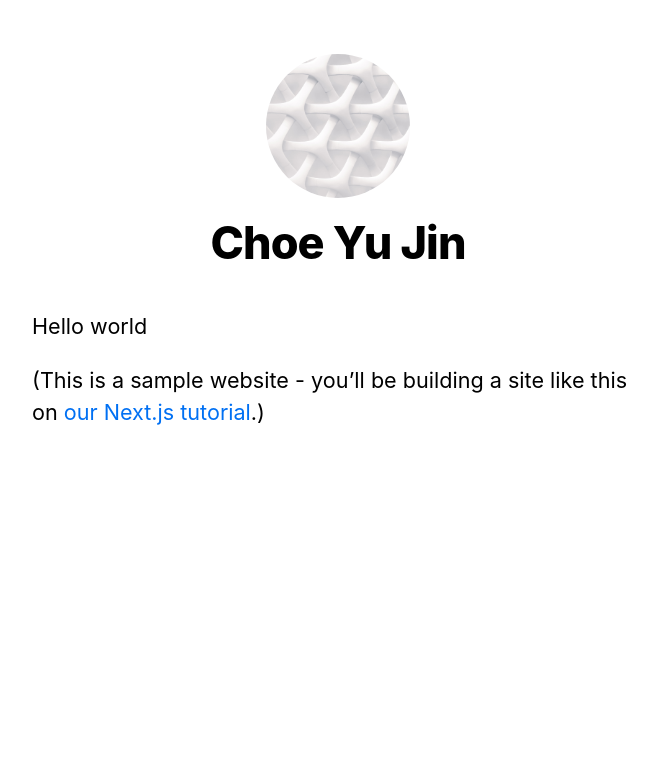
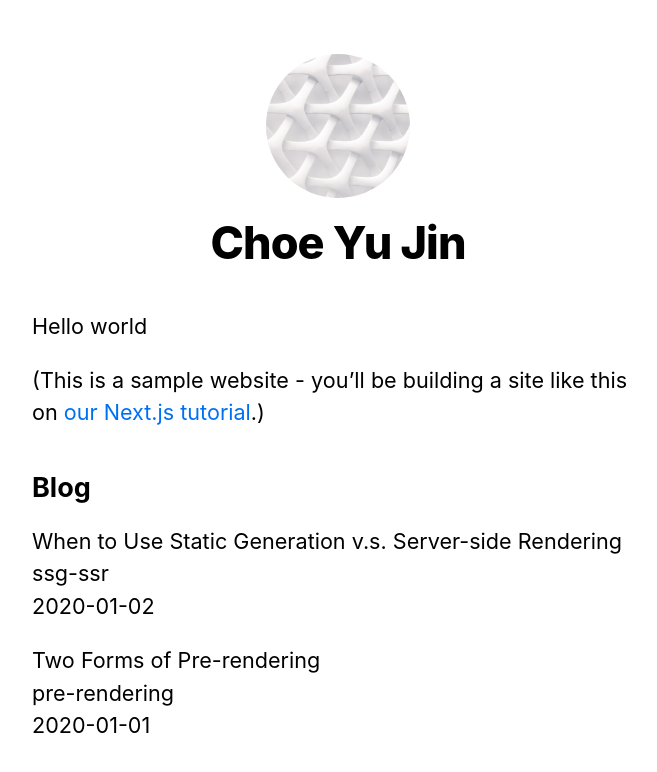
Before and after one commit to developer-choi/nextjs-blog-app, a Next.js app: page / in a window 1280 px wide. Shown: the top 772 px of the page, without its empty margins (302-959 px from the left). Built offline with nearby package versions, Linux system fonts and the light colour scheme.

Commit message:
Add a page with getStaticProps

```diff
--- /dev/null
+++ b/lib/posts.ts
@@ -0,0 +1,43 @@
+import fs from 'fs'
+import path from 'path'
+import matter from 'gray-matter'
+
+const postsDirectory = path.join(process.cwd(), 'posts');
+
+export interface Post {
+  id: string;
+  date: string;
+  title: string;
+}
+
+export function getSortedPostsData(): Post[] {
+  // Get file names under /posts
+  const fileNames = fs.readdirSync(postsDirectory)
+  const allPostsData = fileNames.map(fileName => {
+    // Remove ".md" from file name to get id
+    const id = fileName.replace(/\.md$/, '')
+
+    // Read markdown file as string
+    const fullPath = path.join(postsDirectory, fileName)
+    const fileContents = fs.readFileSync(fullPath, 'utf8')
+
+    // Use gray-matter to parse the post metadata section
+    const matterResult = matter(fileContents).data as Omit<Post, 'id'>;
+
+    // Combine the data with the id
+    return {
+      id,
+      ...matterResult
+    }
+  })
+  // Sort posts by date
+  return allPostsData.sort(({ date: a }, { date: b }) => {
+    if (a < b) {
+      return 1
+    } else if (a > b) {
+      return -1
+    } else {
+      return 0
+    }
+  })
+}
--- a/package.json
+++ b/package.json
@@ -6,6 +6,7 @@
     "start": "next start"
   },
   "dependencies": {
+    "gray-matter": "^4.0.3",
     "next": "latest",
     "react": "17.0.2",
     "react-dom": "17.0.2"
--- a/pages/index.tsx
+++ b/pages/index.tsx
@@ -1,8 +1,9 @@
 import Head from 'next/head';
 import Layout, {siteTitle} from '../src/components/Layout';
 import utilStyles from '../src/styles/utils.module.css';
+import {getSortedPostsData, Post} from '../lib/posts';
 
-export default function Home() {
+export default function Home({allPostsData}: { allPostsData: Post[] }) {
   return (
     <Layout home>
       <Head>
@@ -15,6 +16,30 @@
           <a href="https://nextjs.org/learn">our Next.js tutorial</a>.)
         </p>
       </section>
+      <section className={`${utilStyles.headingMd} ${utilStyles.padding1px}`}>
+        <h2 className={utilStyles.headingLg}>Blog</h2>
+        <ul className={utilStyles.list}>
+          {allPostsData.map(({ id, date, title }) => (
+            <li className={utilStyles.listItem} key={id}>
+              {title}
+              <br />
+              {id}
+              <br />
+              {date}
+            </li>
+          ))}
+        </ul>
+      </section>
     </Layout>
-  )
+  );
+};
+
+export async function getStaticProps() {
+  const allPostsData = getSortedPostsData();
+
+  return {
+    props: {
+      allPostsData
+    }
+  };
 }
--- /dev/null
+++ b/posts/pre-rendering.md
@@ -0,0 +1,11 @@
+---
+title: 'Two Forms of Pre-rendering'
+date: '2020-01-01'
+---
+
+Next.js has two forms of pre-rendering: **Static Generation** and **Server-side Rendering**. The difference is in **when** it generates the HTML for a page.
+
+- **Static Generation** is the pre-rendering method that generates the HTML at **build time**. The pre-rendered HTML is then _reused_ on each request.
+- **Server-side Rendering** is the pre-rendering method that generates the HTML on **each request**.
+
+Importantly, Next.js lets you **choose** which pre-rendering form to use for each page. You can create a "hybrid" Next.js app by using Static Generation for most pages and using Server-side Rendering for others.
--- /dev/null
+++ b/posts/ssg-ssr.md
@@ -0,0 +1,19 @@
+---
+title: 'When to Use Static Generation v.s. Server-side Rendering'
+date: '2020-01-02'
+---
+
+We recommend using **Static Generation** (with and without data) whenever possible because your page can be built once and served by CDN, which makes it much faster than having a server render the page on every request.
+
+You can use Static Generation for many types of pages, including:
+
+- Marketing pages
+- Blog posts
+- E-commerce product listings
+- Help and documentation
+
+You should ask yourself: "Can I pre-render this page **ahead** of a user's request?" If the answer is yes, then you should choose Static Generation.
+
+On the other hand, Static Generation is **not** a good idea if you cannot pre-render a page ahead of a user's request. Maybe your page shows frequently updated data, and the page content changes on every request.
+
+In that case, you can use **Server-Side Rendering**. It will be slower, but the pre-rendered page will always be up-to-date. Or you can skip pre-rendering and use client-side JavaScript to populate data.
```
Also changed, not shown: 1 other file (tests, documents, lock files or other folders).
